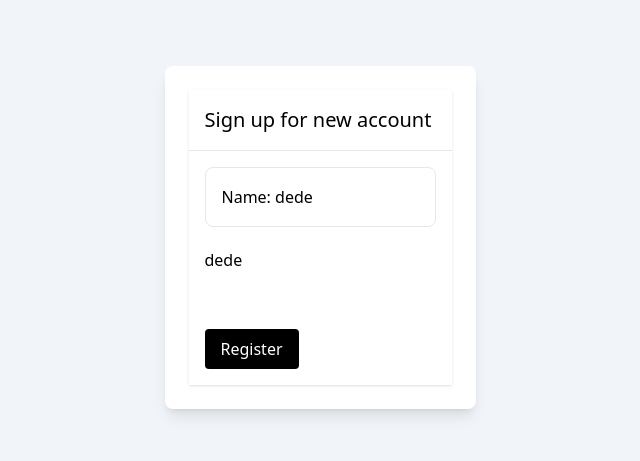
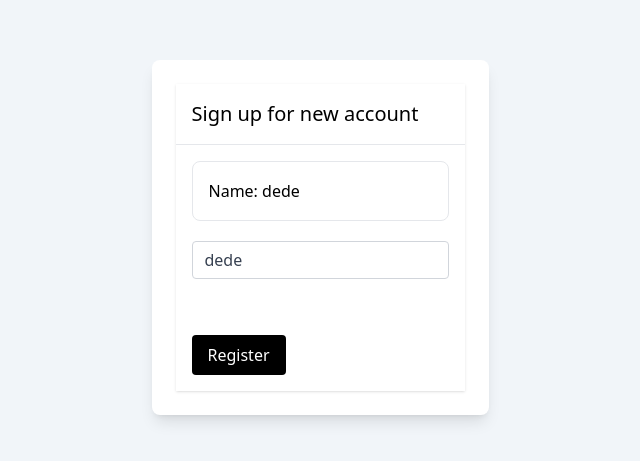
Before and after one commit to revaldoi/parsintadua, a React (Vite) app: page / in a window 1280 px wide. Shown: the part 163-624 px from the top of the page, without its empty margins (320-960 px from the left). Built offline with nearby package versions, Linux system fonts and the light colour scheme.

Commit message:
unfinished component

```diff
--- a/src/App.jsx
+++ b/src/App.jsx
@@ -3,6 +3,7 @@ import { useState } from 'react';
 import Button from './components/Button';
 import Card from './components/Card';
 import Counter from './components/Counter'
+import Input from './components/Input';
 import PlaceContentCenter from './components/PlaceContentCenter'
 // import './App.css';
 
@@ -15,6 +16,7 @@ export default function App() {
    function onChange(event){
       setForm({...form, [event.target.name] : event.target.value})
    }
+
    return (
       <div className={'bg-slate-100 antialiased flex items-center justify-center min-h-screen'}>
          <div className={'block p-6 rounded-lg shadow-lg bg-white max-w-sm'}>
@@ -26,8 +28,9 @@ export default function App() {
                   </div>
                   <div className={'mb-6'}>
                      <label htmlFor='name'></label>
-                     <input value={form.name} onChange={onChange} id={'name'} name={'name'}></input>
+                     <Input value={form.name} type={'email'} onChange={onChange} id={'name'} name={'name'} />
                   </div>
+
                </Card.Body>
                <Card.Footer>
                   <Button onClick={() => console.log('Halo')} type='submit'>Register</Button>
--- /dev/null
+++ b/src/components/Input.jsx
@@ -0,0 +1,5 @@
+export default function Input({type= 'text', ...props}) {
+    return(
+        <input {...props} className={'form-control block w-full px-3 py-1.5 text-base font-normal text-gray-700 bg-white bg-clip-padding border border-solid border-gray-300 rounded transition ease-in-out m-0 focus:text-gray-700 focus:bg-white focus:border-blue-600 focus:outline-non'} type={type} />
+    )
+}
```
